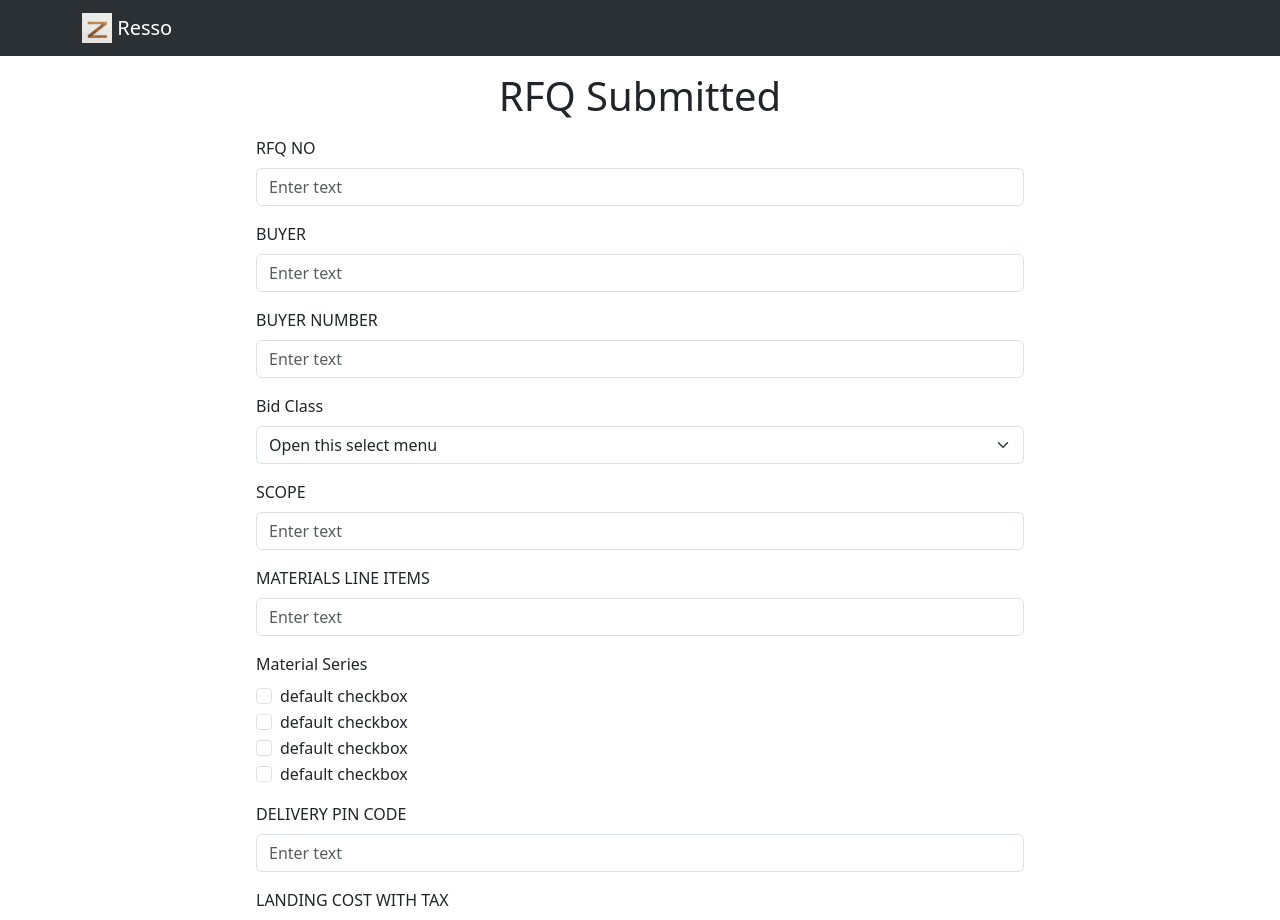
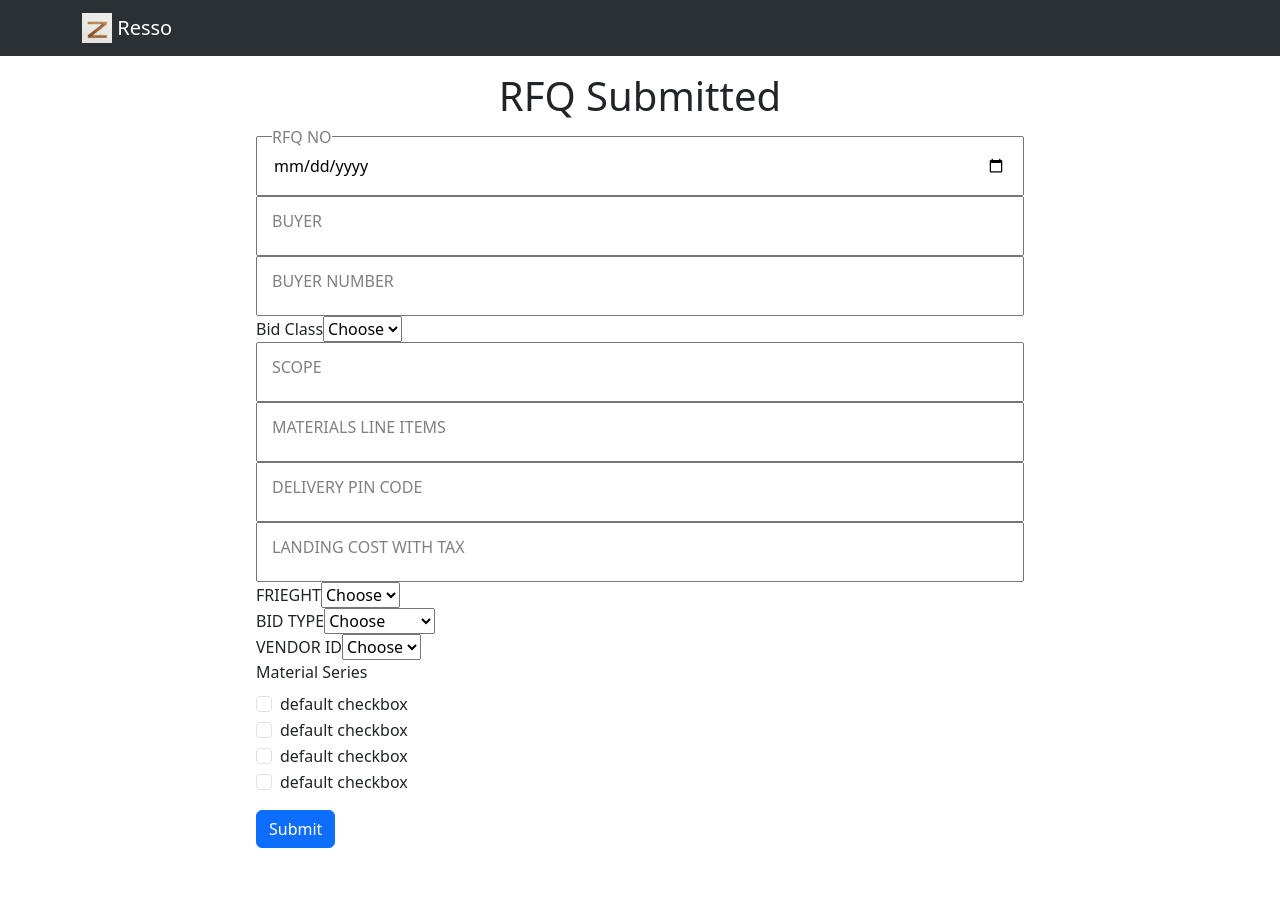
Before and after one commit to shubhkr8/bid-frontend, a React (Create React App) app: page / in a window 1280 px wide. Shown: the top 920 px of the page. After the commit the page ends 864 px from the top, so only its background shows below. Built offline with nearby package versions, Linux system fonts and the light colour scheme.

Commit message:
input box

```diff
--- /dev/null
+++ b/src/components/InputBox/InputBox.css
@@ -0,0 +1,31 @@
+* {
+  margin: 0;
+  padding: 0;
+  box-sizing: border-box;
+}
+
+.InputBox {
+  position: relative;
+  width: 100;
+}
+
+.InputBox-label {
+  position: absolute;
+  color: grey;
+  top: 0.8rem;
+  left: 1rem;
+  transition: 0.3s;
+  pointer-events: none;
+}
+
+.InputBox-input {
+  width: 100%;
+  padding: 1rem;
+  outline: none;
+}
+
+.InputBox input:focus + .InputBox-label,
+.InputBox input:not(:placeholder-shown) + .InputBox-label {
+  top: -0.7rem;
+  background-color: white;
+}
--- /dev/null
+++ b/src/components/InputBox/InputBox.js
@@ -0,0 +1,42 @@
+import React from "react";
+import "./InputBox.css";
+
+const InputBox = (props) => {
+  const {
+    id,
+    name,
+    value,
+    type,
+    label,
+    placeholder,
+    initialValue,
+    updateValue,
+  } = props;
+
+  const handleInternalonChange = (e) => {
+    updateValue({ ...initialValue, [e.target.name]: e.target.value });
+  };
+
+  return (
+    <div className="InputBox">
+      <input
+        className="InputBox-input"
+        id={id}
+        type={type}
+        name={name}
+        value={value}
+        placeholder={placeholder}
+        onChange={handleInternalonChange}
+      />
+      <label htmlFor={id} className="InputBox-label">
+        {label}
+      </label>
+    </div>
+  );
+};
+
+InputBox.defaultProps = {
+  placeholder: " ",
+};
+
+export default InputBox;
--- /dev/null
+++ b/src/components/InputSelect/InputSelect.js
@@ -0,0 +1,32 @@
+import React from "react";
+import "./InputSelect.css";
+
+const InputSelect = (props) => {
+  const { label, id, name, options, initialValue, placeholder, updateValue } =
+    props;
+
+  const handleInternalonChange = (e) => {
+    updateValue({ ...initialValue, [e.target.name]: e.target.value });
+  };
+  return (
+    <div className="InputSelect">
+      <label htmlFor={id} className="InputSelect-label">
+        {label}
+      </label>
+      <select name={name} id={id} onChange={handleInternalonChange}>
+        <option>{placeholder}</option>
+        {options.map((item, index) => (
+          <option value={item} key={index}>
+            {item}
+          </option>
+        ))}
+      </select>
+    </div>
+  );
+};
+
+InputSelect.defaultProps = {
+  placeholder: "Choose",
+};
+
+export default InputSelect;
--- a/src/components/RFQ_Submit/RFQ_Submit.js
+++ b/src/components/RFQ_Submit/RFQ_Submit.js
@@ -3,6 +3,8 @@ import Button from "react-bootstrap/Button";
 import Form from "react-bootstrap/Form";
 import "./RFQ_Submit.css";
 import axios from "axios";
+import InputBox from "../InputBox/InputBox";
+import InputSelect from "../InputSelect/InputSelect";
 
 const RFQ_Submit = () => {
   const [formData, setFormData] = useState({
@@ -19,86 +21,135 @@ const RFQ_Submit = () => {
     bid_type: "",
   });
 
-  const handleChange = (e) => {
-    setFormData({ ...formData, [e.target.name]: e.target.value });
-  };
+  const FRIEGHT_OPTION = [
+    1, 2, 3, 4, 5, 6, 7, 8, 9, 10, 11, 12, 13, 14, 15, 16, 17, 18, 19, 20, 21,
+    22, 23, 24, 25, 26, 27, 28, 29, 30, 31, 32, 33, 34, 35, 36, 37, 38, 39, 40,
+    41, 42, 43, 44, 45, 46, 47, 48, 49, 50,
+  ];
+
+  const BID_CLASS_OPTION = ["Public", "Private"];
+
+  const BID_TYPE_OPTION = ["Fresh Bid", "Re-Quote", "Dummy Bid"];
+
+  const VENDOR_ID_OPTION = [
+    "LZ",
+    "HT",
+    "AZ",
+    "GY",
+    "PT",
+    "BMC",
+    "UNO",
+    "HINA",
+    "SGT",
+    "RSC",
+    "OW",
+    "OG",
+    "JEW",
+  ];
 
   const handleSubmit = async (e) => {
     e.preventDefault();
     console.log(formData);
 
-    try {
-      await axios.post(
-        "https://giant-cyan-camel.cyclic.app/api/submit-form",
-        formData
-      );
-      console.log("Form submitted successfully!");
-      // Add any additional logic or redirect here
-    } catch (error) {
-      console.error("Error submitting form:", error);
-    }
+    // try {
+    //   await axios.post(
+    //     "https://giant-cyan-camel.cyclic.app/api/submit-form",
+    //     formData
+    //   );
+    //   console.log("Form submitted successfully!");
+    //   // Add any additional logic or redirect here
+    // } catch (error) {
+    //   console.error("Error submitting form:", error);
+    // }
   };
   return (
     <div className="rfq__submit">
       <h1>RFQ Submitted</h1>
+      <InputBox
+        label="RFQ NO"
+        name="rfq_no"
+        id="rfq_no"
+        type="date"
+        initialValue={formData}
+        updateValue={setFormData}
+      />
+      <InputBox
+        label="BUYER"
+        name="buyer"
+        id="buyer"
+        type="text"
+        initialValue={formData}
+        updateValue={setFormData}
+      />
+      <InputBox
+        label="BUYER NUMBER"
+        name="buyer_no"
+        id="buyer_no"
+        type="text"
+        initialValue={formData}
+        updateValue={setFormData}
+      />
+      <InputSelect
+        label="Bid Class"
+        name="bid_class"
+        options={BID_CLASS_OPTION}
+        initialValue={formData}
+        updateValue={setFormData}
+      />
+      <InputBox
+        label="SCOPE"
+        name="scope"
+        id="scope"
+        type="text"
+        initialValue={formData}
+        updateValue={setFormData}
+      />
+      <InputBox
+        label="MATERIALS LINE ITEMS"
+        name="material_line_items"
+        id="material_line_items"
+        type="text"
+        initialValue={formData}
+        updateValue={setFormData}
+      />
+      <InputBox
+        label="DELIVERY PIN CODE"
+        name="delivery_pin"
+        id="delivery_pin"
+        type="text"
+        initialValue={formData}
+        updateValue={setFormData}
+      />
+      <InputBox
+        label="LANDING COST WITH TAX"
+        name="landing_cost"
+        id="landing_cost"
+        type="text"
+        initialValue={formData}
+        updateValue={setFormData}
+      />
+      <InputSelect
+        label="FRIEGHT"
+        name="frieght"
+        options={FRIEGHT_OPTION}
+        initialValue={formData}
+        updateValue={setFormData}
+      />
+      <InputSelect
+        label="BID TYPE"
+        name="bid_type"
+        options={BID_TYPE_OPTION}
+        initialValue={formData}
+        updateValue={setFormData}
+      />
+      <InputSelect
+        label="VENDOR ID"
+        name="vendor_id"
+        options={VENDOR_ID_OPTION}
+        initialValue={formData}
+        updateValue={setFormData}
+      />
       <Form onSubmit={handleSubmit}>
-        <Form.Group className="mb-3" controlId="formBasictext">
-          <Form.Label>RFQ NO</Form.Label>
-          <Form.Control
-            type="text"
-            placeholder="Enter text"
-            onChange={handleChange}
-            name="rfq_no"
-          />
-        </Form.Group>
-        <Form.Group className="mb-3" controlId="formBasictext">
-          <Form.Label>BUYER</Form.Label>
-          <Form.Control
-            type="text"
-            placeholder="Enter text"
-            onChange={handleChange}
-            name="buyer"
-          />
-        </Form.Group>
-        <Form.Group className="mb-3" controlId="formBasictext">
-          <Form.Label>BUYER NUMBER</Form.Label>
-          <Form.Control
-            type="text"
-            placeholder="Enter text"
-            onChange={handleChange}
-            name="buyer_no"
-          />
-        </Form.Group>
-        <Form.Group className="mb-3" controlId="formBasictext">
-          <Form.Label>Bid Class</Form.Label>
-          <Form.Select
-            aria-label="Default select example"
-            onChange={handleChange}
-            name="bid_class"
-          >
-            <option>Open this select menu</option>
-            <option value="public">public</option>
-            <option value="private">private</option>
-          </Form.Select>
-        </Form.Group>
-        <Form.Group className="mb-3" controlId="formBasictext">
-          <Form.Label>SCOPE</Form.Label>
-          <Form.Control
-            type="text"
-            placeholder="Enter text"
-            onChange={handleChange}
-            name="scope"
-          />
-        </Form.Group>
-        <Form.Group className="mb-3" controlId="formBasictext">
-          <Form.Label>MATERIALS LINE ITEMS</Form.Label>
-          <Form.Control
-            type="text"
-            placeholder="Enter text"
-            onChange={handleChange}
-            name="material_line_items"
-          />
-        </Form.Group>
         <Form.Group className="mb-3" controlId="formBasictext">
           <Form.Label>Material Series</Form.Label>
           {["checkbox"].map((type) => (
@@ -126,63 +177,6 @@ const RFQ_Submit = () => {
             </div>
           ))}
         </Form.Group>
-        <Form.Group className="mb-3" controlId="formBasictext">
-          <Form.Label>DELIVERY PIN CODE</Form.Label>
-          <Form.Control
-            type="text"
-            placeholder="Enter text"
-            onChange={handleChange}
-            name="delivery_pin"
-          />
-        </Form.Group>
-        <Form.Group className="mb-3" controlId="formBasictext">
-          <Form.Label>LANDING COST WITH TAX</Form.Label>
-          <Form.Control
-            type="text"
-            placeholder="Enter text"
-            onChange={handleChange}
-            name="landing_cost"
-          />
-        </Form.Group>
-        <Form.Group className="mb-3" controlId="formBasictext">
-          <Form.Label>FRIEGHT</Form.Label>
-          <Form.Select
-            aria-label="Default select example"
-            onChange={handleChange}
-            name="frieght"
-          >
-            <option>Open this select menu</option>
-            <option value="1">One</option>
-            <option value="2">Two</option>
-            <option value="3">Three</option>
-          </Form.Select>
-        </Form.Group>
-        <Form.Group className="mb-3" controlId="formBasictext">
-          <Form.Label>VENDOR ID</Form.Label>
-          <Form.Select
-            aria-label="Default select example"
-            onChange={handleChange}
-            name="vendor_id"
-          >
-            <option>Open this select menu</option>
-            <option value="1">One</option>
-            <option value="2">Two</option>
-            <option value="3">Three</option>
-          </Form.Select>
-        </Form.Group>
-        <Form.Group className="mb-3" controlId="formBasictext">
-          <Form.Label>BID TYPE</Form.Label>
-          <Form.Select
-            aria-label="Default select example"
-            onChange={handleChange}
-            name="bid_type"
-          >
-            <option>Open this select menu</option>
-            <option value="1">One</option>
-            <option value="2">Two</option>
-            <option value="3">Three</option>
-          </Form.Select>
-        </Form.Group>
         <Button variant="primary" type="submit">
           Submit
         </Button>
```
Also changed, not shown: src/components/InputSelect/InputSelect.css (added).
